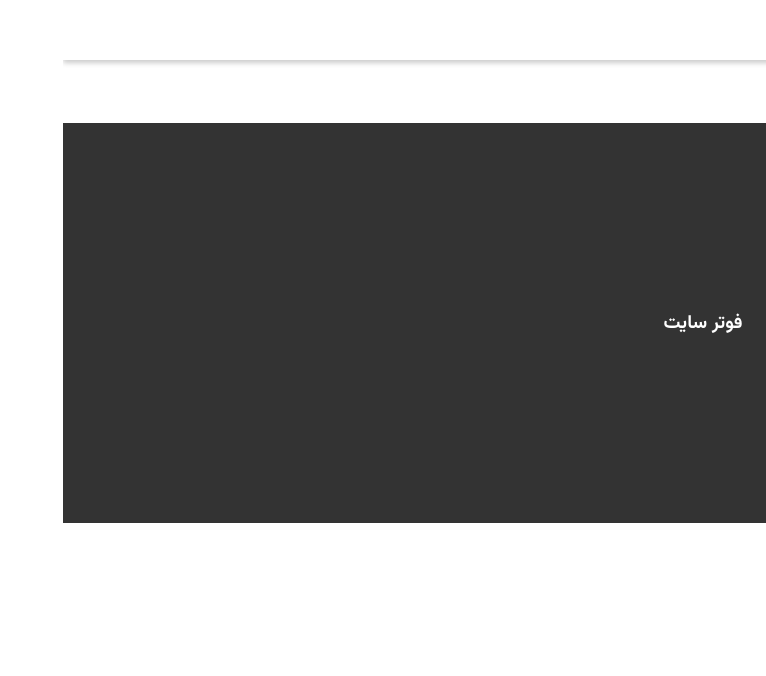
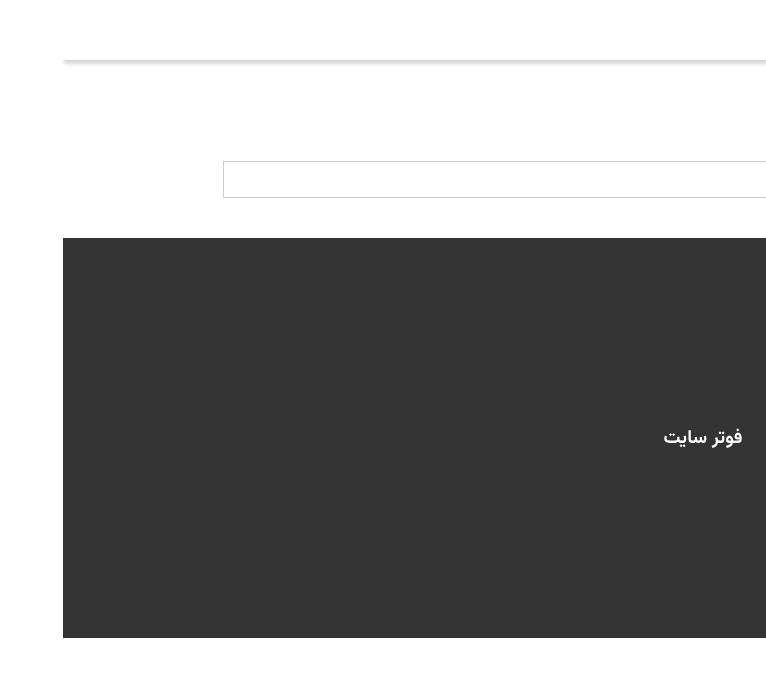
Before and after one commit to yousefgheibi/first-app, a React (Create React App) app: page /create-article in a window 1280 px wide. Shown: the top 676 px of the page, without its empty margins (514-1280 px from the left). Built offline with nearby package versions, Linux system fonts and the light colour scheme.

Commit message:
input onChange

```diff
--- a/src/pages/createArticle/CreateArticle.jsx
+++ b/src/pages/createArticle/CreateArticle.jsx
@@ -2,28 +2,25 @@ import { Fragment, useState } from "react";
 import styled from "./create-article.module.css";
 
 function CreateArticle() {
-    const [counter, setCounter] = useState(0);
 
-    const increaseCounter = () => {
-        setCounter(counter+1)
+    const [articleTitle , setArticleTitle] = useState("");
+
+    const handleChangeArticle = (event) =>{
+        setArticleTitle(event.target.value)
     }
 
-    const decreaseCounter = () => {
-        setCounter(counter-1)
-    }
-
+    console.log('aritlceTitle', articleTitle);
     return (
         <Fragment>
-            <div className="container">
+            <div className={styled.wrapper}>
+                <div className="container">
+                    <h2>ساخت مقاله</h2>
+                <div className={styled.inputWrapper}>
+                    <label>عنوان</label>
+                    <input onChange={handleChangeArticle} dir="auto" type="text" />
+                </div>
+                </div>
 
-                <div className={styled.wrapper}>
-                    <h2>ساخت مقاله</h2>
-
-
-                    <button onClick={increaseCounter}>افزایش</button>
-                    {counter}
-                    <button onClick={decreaseCounter}>کاهش</button>
-                </div>
             </div>
         </Fragment>
     )
--- a/src/pages/createArticle/create-article.module.css
+++ b/src/pages/createArticle/create-article.module.css
@@ -1,7 +1,22 @@
-.warpper{
+.wrapper{
     margin: 40px 0;
 }
 
-.warpper h2{
+.wrapper h2{
     font-size: 20px;
 }
+
+.inputWrapper{
+
+}
+
+.inputWrapper label{
+    display: block;
+    margin-bottom: 4px;
+}
+
+.inputWrapper input{
+    width: 100%;
+    padding: 10px;
+    border: 1px solid #ccc;
+}
```
